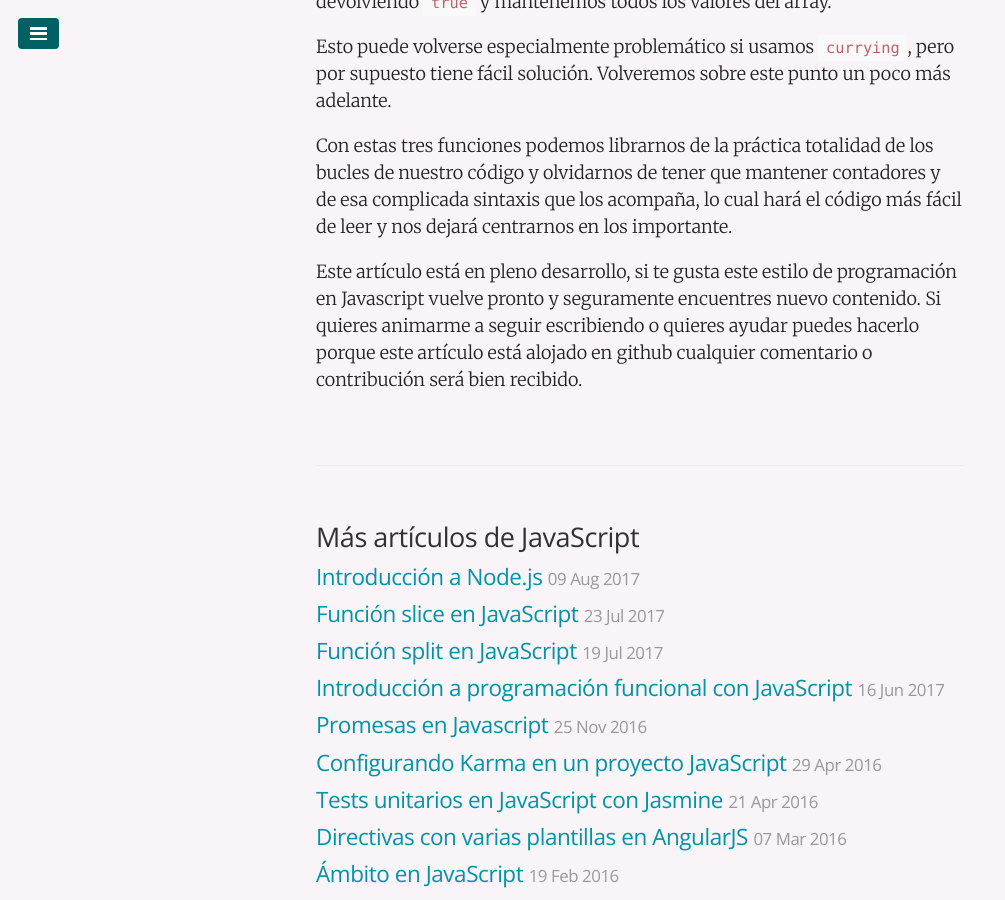
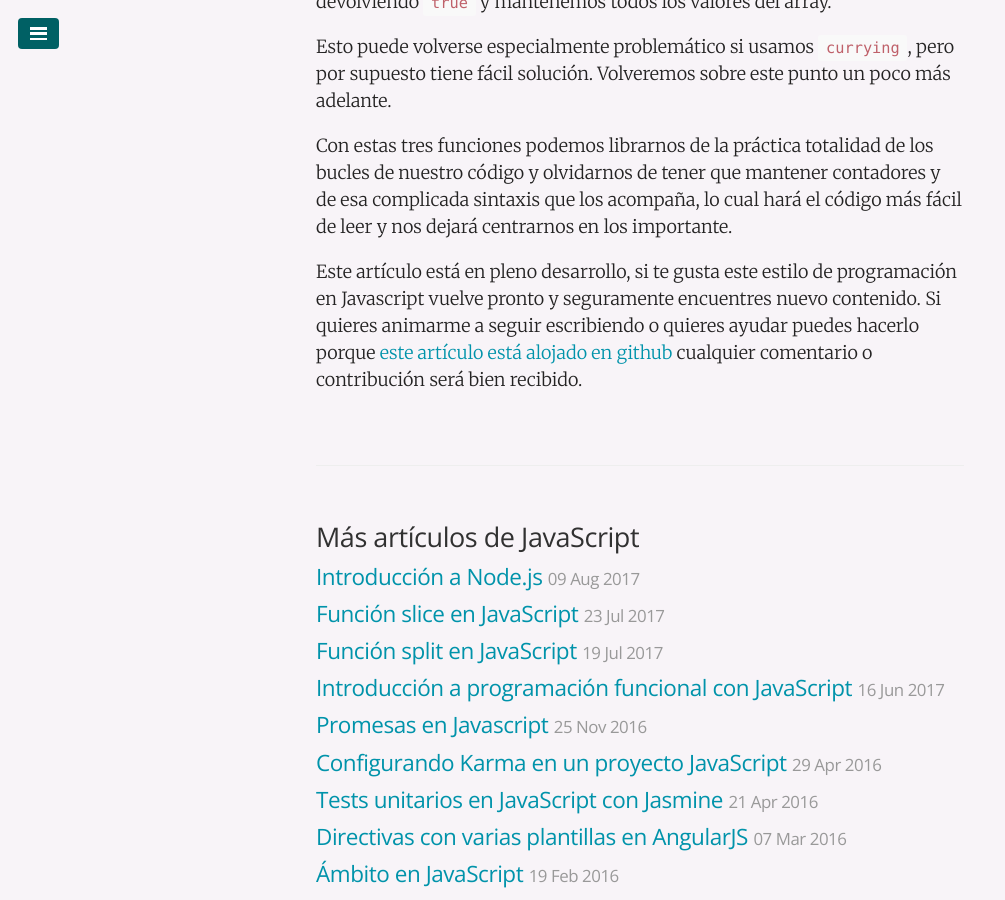
Before and after one commit to juanmirod/juanmirod.github.io, a Jekyll site: the page built from _posts/2017-06-16-introduccion-programacion-funcional-javascript.markdown, in a window 1280 px wide and 900 px high, scrolled down 10421 px. Shown: the whole window, without its empty margins (0-1005 px from the left). Built offline with Jekyll 4.4.1, drawn with Linux system fonts in a browser that asks for light colours; part of the change alters nothing that is shown; some of the changed text lies outside the part shown.

````diff
--- a/_posts/2017-06-16-introduccion-programacion-funcional-javascript.markdown
+++ b/_posts/2017-06-16-introduccion-programacion-funcional-javascript.markdown
@@ -291,7 +291,7 @@ La función que se le pasa a reduce recibe 4 argumentos y el segundo parámetro
 
 ```
 
-Y por tanto si tratamos de ejecutar `reduce` sobre un array vacío dos devolverá una excepción:
+Y por tanto si tratamos de ejecutar `reduce` sobre un array vacío sin pasarle un valor inicial, dos devolverá una excepción:
 
 ```javascript
 
@@ -325,4 +325,4 @@ Esto puede volverse especialmente problemático si usamos `currying`, pero por s
 Con estas tres funciones podemos librarnos de la práctica totalidad de los bucles de nuestro código y olvidarnos de tener que mantener contadores y de esa complicada sintaxis que los acompaña, lo cual hará el código más fácil de leer y nos dejará centrarnos en los importante.
 
 
-Este artículo está en pleno desarrollo, si te gusta este estilo de programación en Javascript vuelve pronto y seguramente encuentres nuevo contenido. Si quieres animarme a seguir escribiendo o quieres ayudar puedes hacerlo porque este artículo está alojado en github cualquier comentario o contribución será bien recibido.
+Este artículo está en pleno desarrollo, si te gusta este estilo de programación en Javascript vuelve pronto y seguramente encuentres nuevo contenido. Si quieres animarme a seguir escribiendo o quieres ayudar puedes hacerlo porque [este artículo está alojado en github](https://github.com/juanmirod/juanmirod.github.io/blob/master/_posts/2017-06-16-introduccion-programacion-funcional-javascript.markdown) cualquier comentario o contribución será bien recibido.
````
